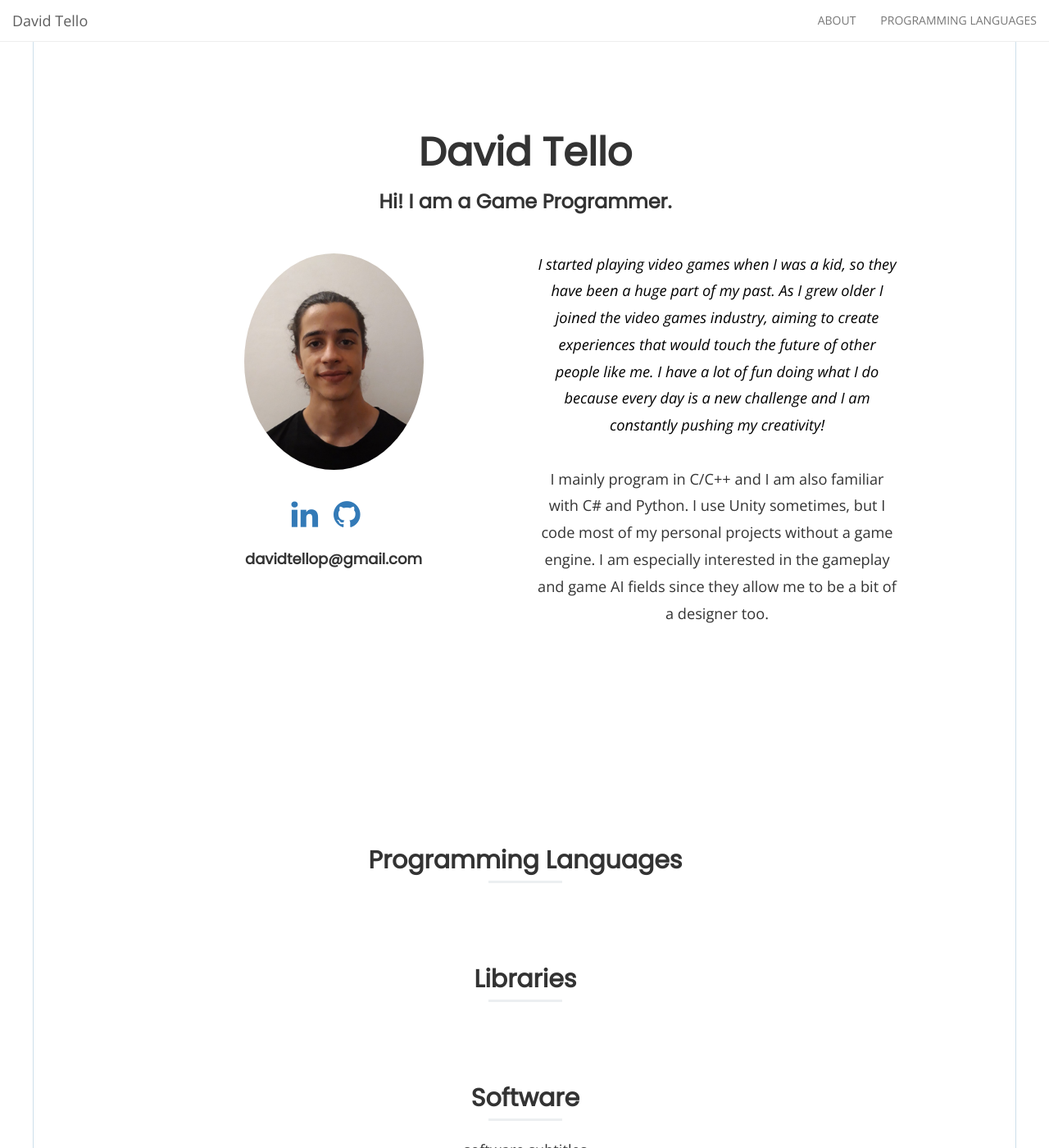
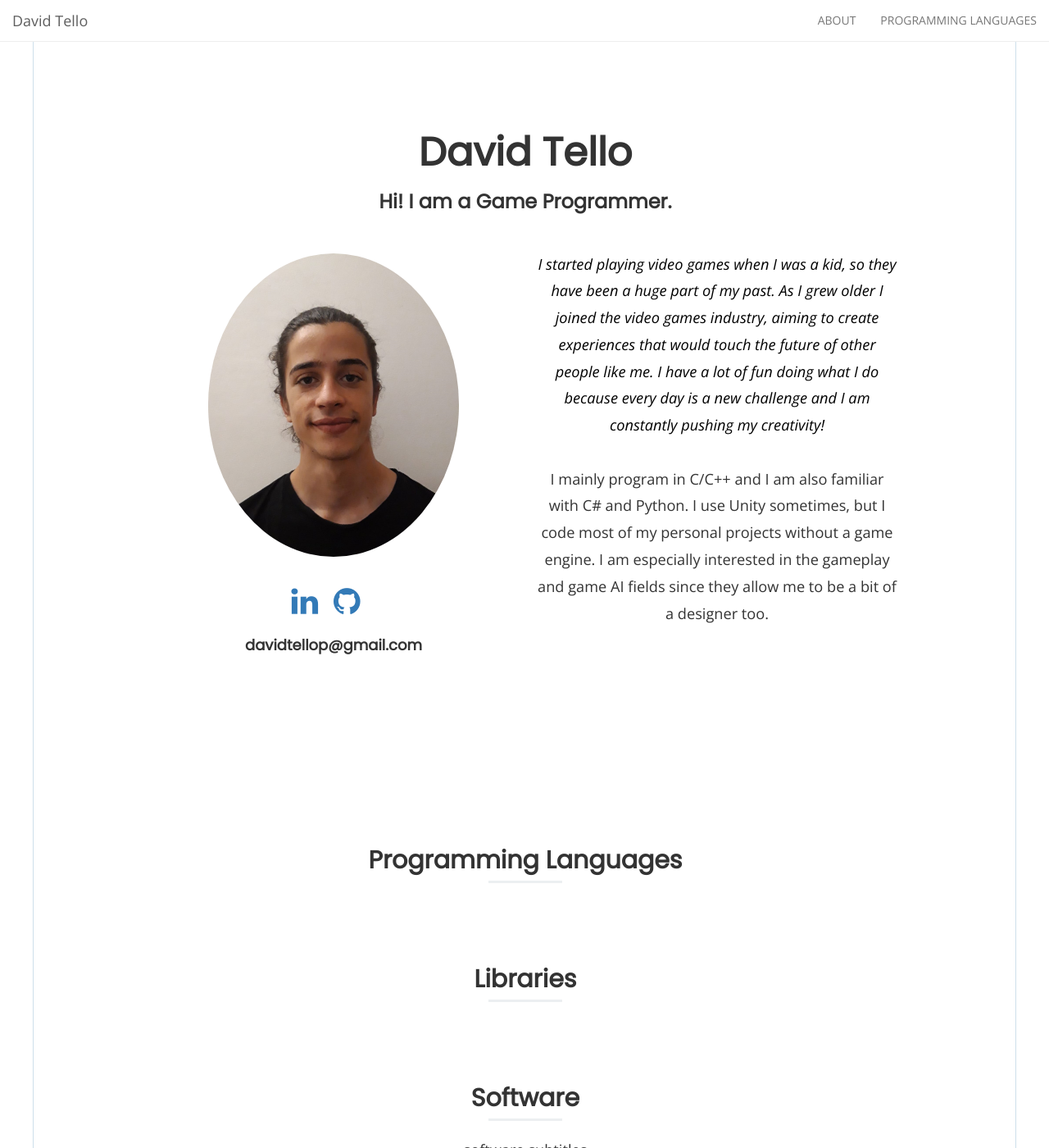
Before and after one commit to DavidTello1/Website, a Jekyll site: the page built from index.html, in a window 1280 px wide and 1400 px high. Shown: the whole window at 82% size. Built offline with Jekyll 4.4.1, drawn with Linux system fonts in a browser that asks for light colours; nearby versions of some CDN libraries; the list of posts is cut into pages by our own code.

Commit message:
Update style.scss

```diff
--- a/css/style.scss
+++ b/css/style.scss
@@ -249,7 +249,7 @@ button.btn, input.btn {
 }
 
 .content-wrap {
-  margin-bottom: 8em;
+  margin-bottom: 3em;
   @include bp-xsmall {
     margin-bottom: 2em;
   }
@@ -432,7 +432,7 @@ pre {
 --------------------------------------------------------------*/
 
 .my-profile-pic {
-  width: 50%;
+  width: 70%;
   margin: 0 auto;
 }
 
```
